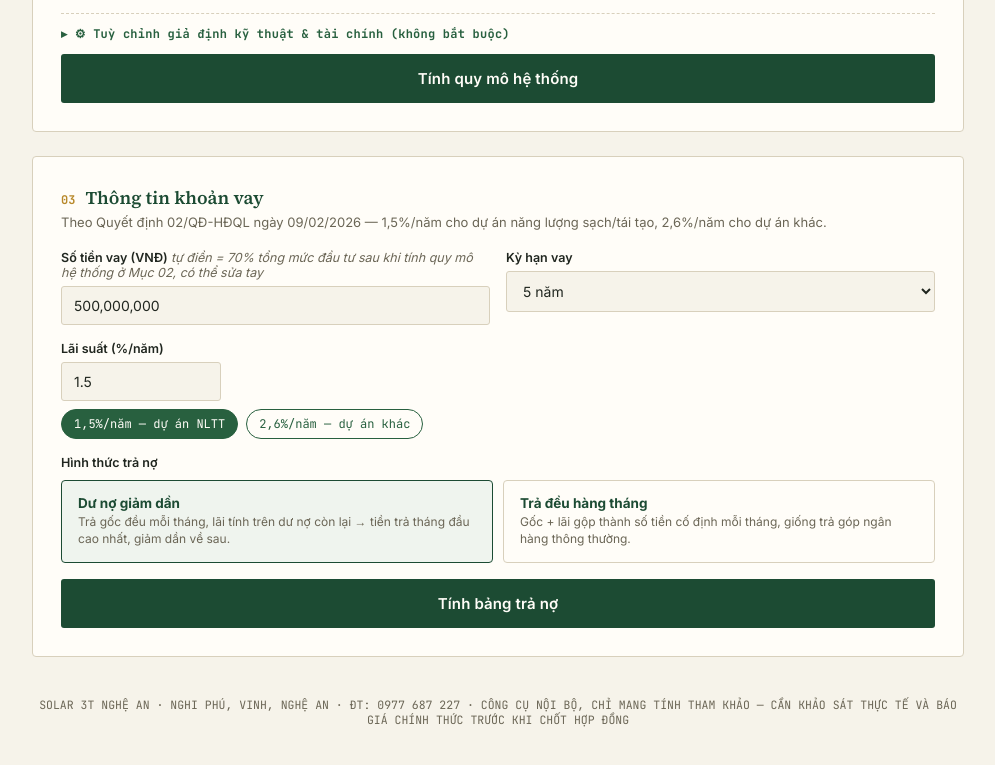
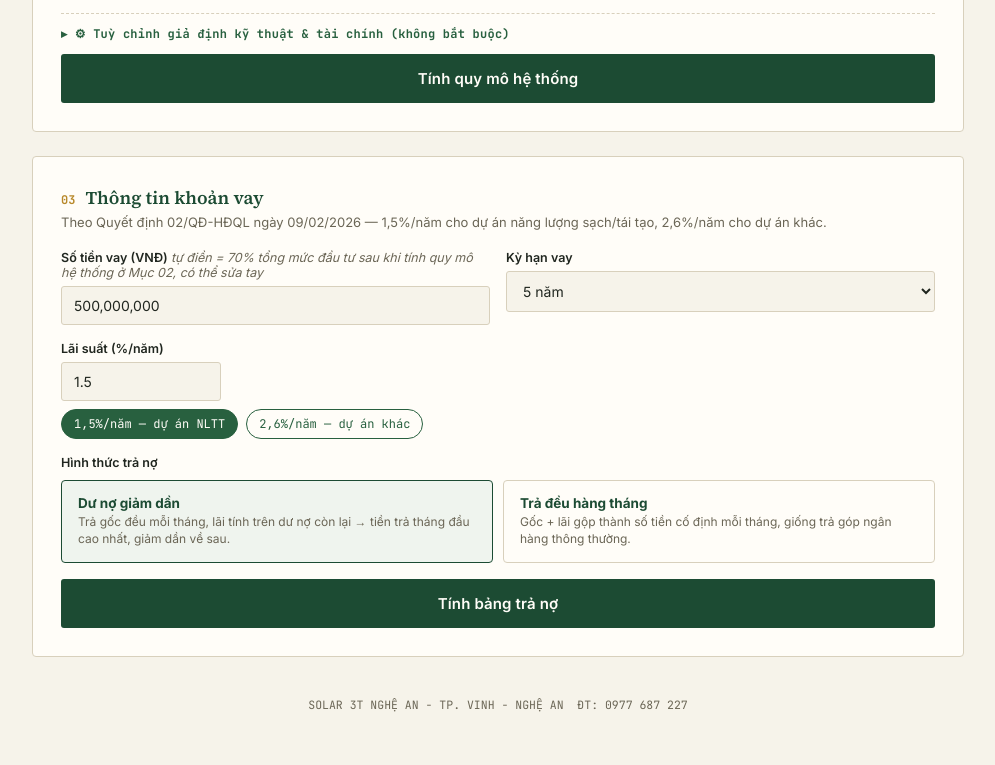
Before and after one commit to thangvo414345/solar3t-calculator, a plain HTML site: page index.html in a window 1280 px wide. Shown: the part 953-1718 px from the top of the page, without its empty margins (142-1137 px from the left). Drawn offline with Linux system fonts and the light colour scheme.

Commit message:
Add files via upload

```diff
--- a/index.html
+++ b/index.html
@@ -561,7 +561,7 @@
     </div>
   </div>
 
-  <footer>SOLAR 3T NGHỆ AN · NGHI PHÚ, VINH, NGHỆ AN · ĐT: 0977 687 227 · CÔNG CỤ NỘI BỘ, CHỈ MANG TÍNH THAM KHẢO — CẦN KHẢO SÁT THỰC TẾ VÀ BÁO GIÁ CHÍNH THỨC TRƯỚC KHI CHỐT HỢP ĐỒNG</footer>
+  <footer>SOLAR 3T NGHỆ AN - TP. VINH - NGHỆ AN&nbsp;&nbsp;ĐT: 0977 687 227</footer>
 </div>
 
 <script>
```
Also changed, not shown: bao-gia.html (+2 -2 lines).
